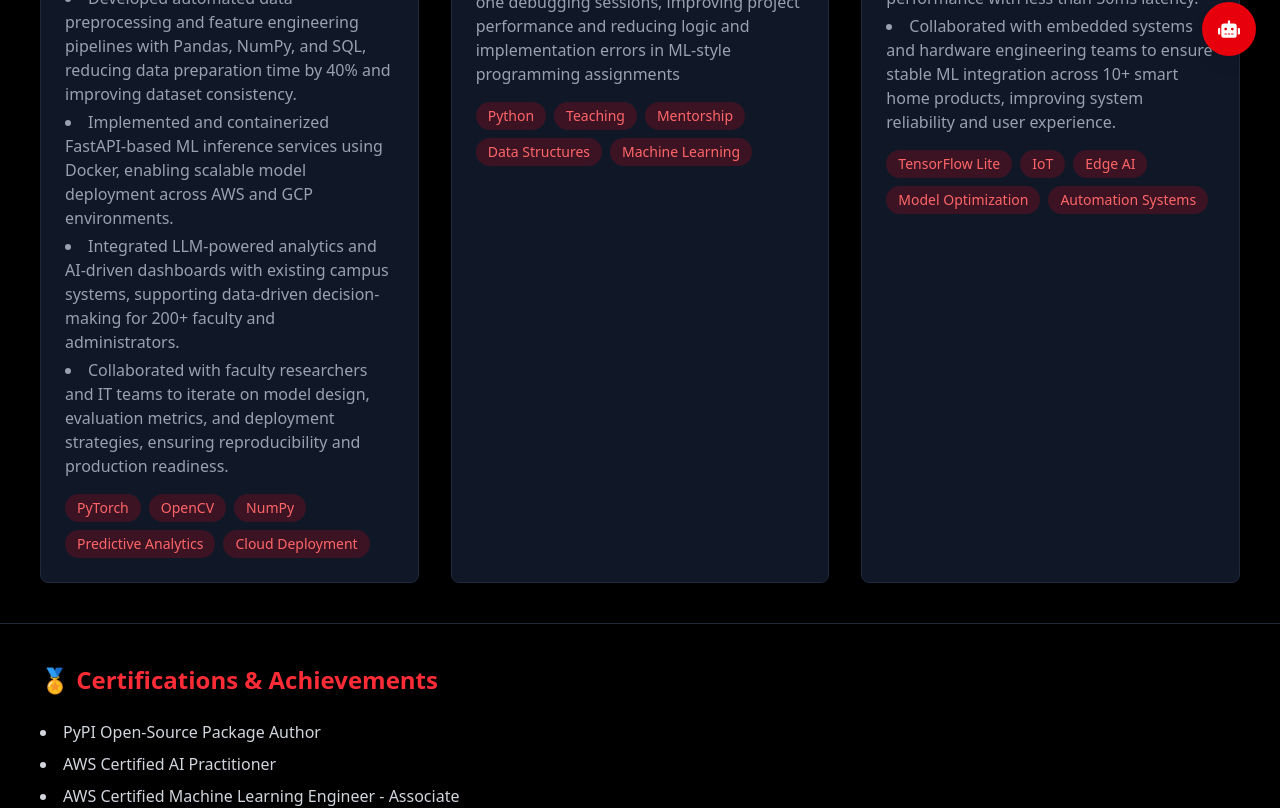
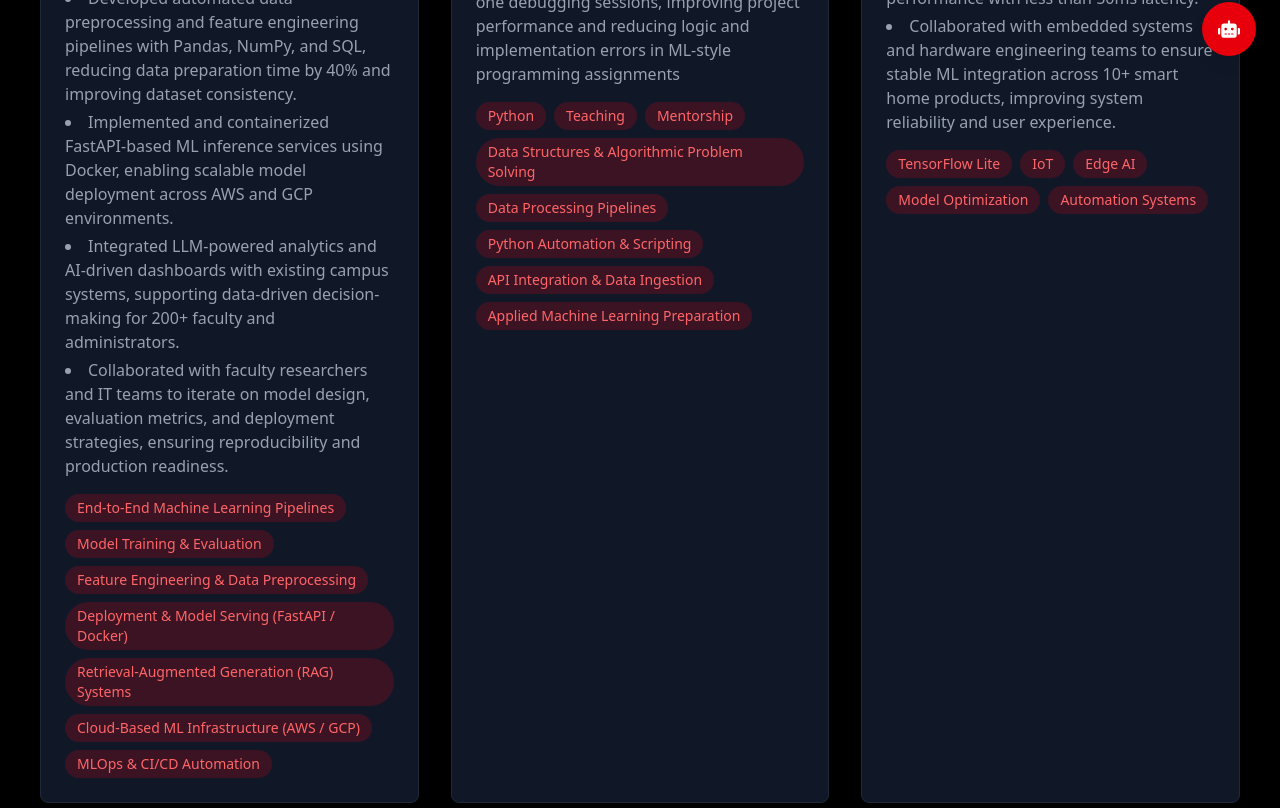
Before and after one commit to Asif-0209/asifflix, a React (Vite) app: page /experience in a window 1280 px wide. Shown: the part 720-1528 px from the top of the page. Built offline with nearby package versions, Linux system fonts and the light colour scheme.

Commit message:
Revise skills list for ExperiencePage
Updated skills section to reflect more advanced machine learning and data processing capabilities.

```diff
--- a/src/pages/ExperiencePage.jsx
+++ b/src/pages/ExperiencePage.jsx
@@ -16,11 +16,13 @@ function ExperiencePage() {
         "Collaborated with faculty researchers and IT teams to iterate on model design, evaluation metrics, and deployment strategies, ensuring reproducibility and production readiness.",
       ],
       skills: [
-        "PyTorch",
-        "OpenCV",
-        "NumPy",
-        "Predictive Analytics",
-        "Cloud Deployment",
+        "End-to-End Machine Learning Pipelines",
+        "Model Training & Evaluation",
+        "Feature Engineering & Data Preprocessing",
+        "Deployment & Model Serving (FastAPI / Docker)",
+        "Retrieval-Augmented Generation (RAG) Systems",
+        "Cloud-Based ML Infrastructure (AWS / GCP)",
+        "MLOps & CI/CD Automation",
       ],
     },
     {
@@ -38,8 +40,11 @@ function ExperiencePage() {
         "Python",
         "Teaching",
         "Mentorship",
-        "Data Structures",
-        "Machine Learning",
+        "Data Structures & Algorithmic Problem Solving",
+        "Data Processing Pipelines",
+        "Python Automation & Scripting",
+        "API Integration & Data Ingestion",
+        "Applied Machine Learning Preparation",
       ],
     },
     {
```
